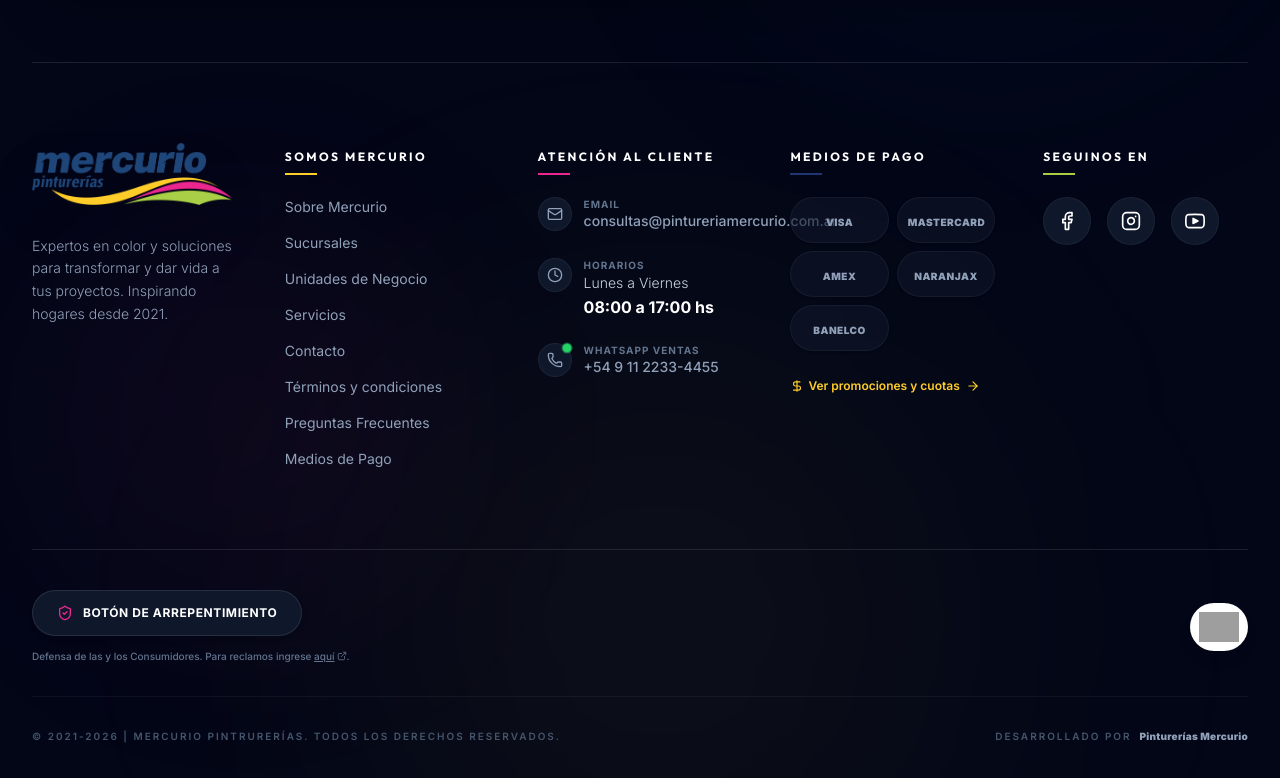
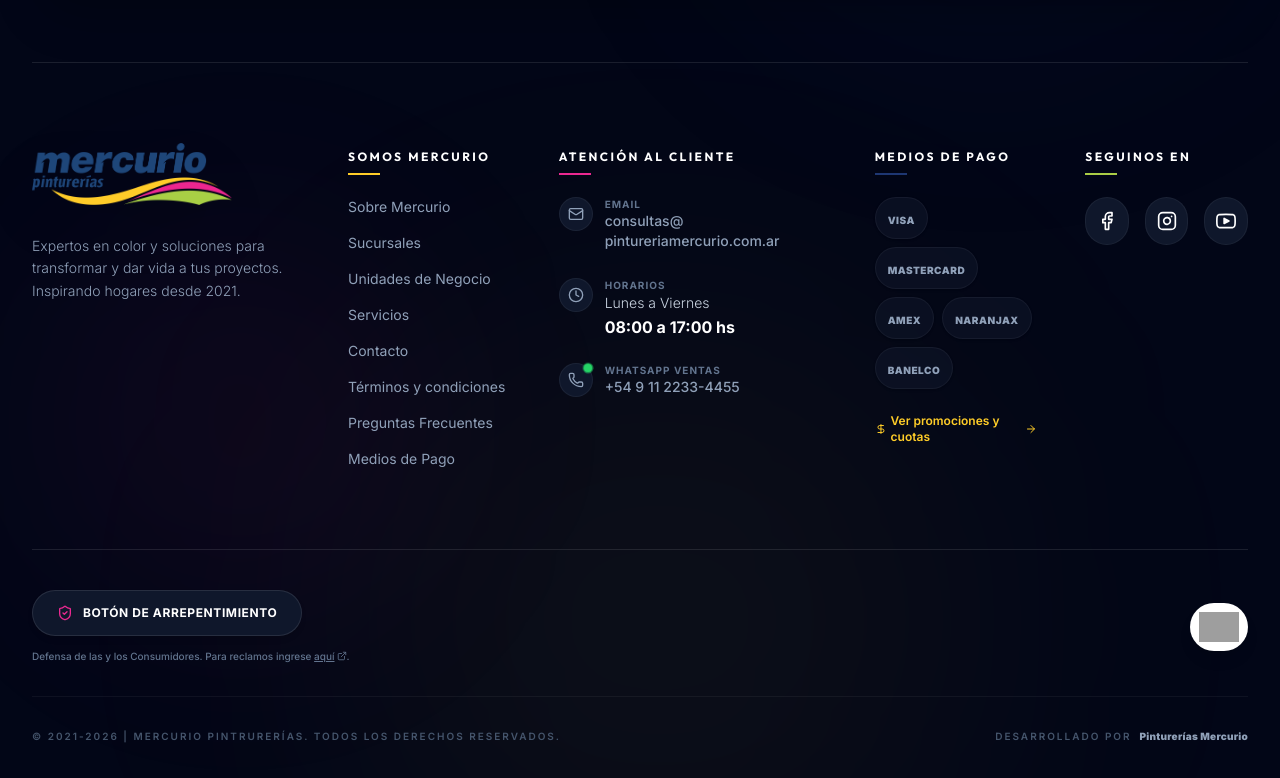
Before and after one commit to Nrlsb/ecommerce, a Next.js app: page / in a window 1280 px wide. Shown: the part 2407-3185 px from the top of the page. Built offline with nearby package versions, Linux system fonts and the light colour scheme; no server answers; the database is empty; grey boxes are pictures that could not be loaded.

Commit message:
Actualizacion 1.0.0839

```diff
--- a/src/components/Footer.tsx
+++ b/src/components/Footer.tsx
@@ -123,10 +123,10 @@ export default function Footer() {
                     initial="hidden"
                     whileInView="show"
                     viewport={{ once: true }}
-                    className="grid grid-cols-1 md:grid-cols-2 lg:grid-cols-5 gap-y-16 gap-x-12 relative z-10"
+                    className="grid grid-cols-1 md:grid-cols-2 lg:grid-cols-12 gap-y-16 gap-x-8 xl:gap-x-12 relative z-10"
                 >
                     {/* Logo & Brand Column */}
-                    <motion.div variants={itemVariants} className="lg:col-span-1 space-y-6">
+                    <motion.div variants={itemVariants} className="lg:col-span-3 md:col-span-1 space-y-6">
                         <Link href="/" className="inline-block group transition-transform duration-300 hover:scale-105">
                             <Image
                                 src="/images/logos/logomercurio.png"
@@ -143,7 +143,7 @@ export default function Footer() {
                     </motion.div>
 
                     {/* Somos Mercurio Column */}
-                    <motion.div variants={itemVariants}>
+                    <motion.div variants={itemVariants} className="lg:col-span-2 md:col-span-1">
                         <h3 className="text-white font-bold text-xs mb-8 uppercase tracking-[0.2em] relative inline-block">
                             Somos Mercurio
                             <span className="absolute -bottom-2.5 left-0 w-8 h-[2px] bg-mercurio-yellow"></span>
@@ -161,44 +161,44 @@ export default function Footer() {
                     </motion.div>
 
                     {/* Atención al Cliente Column */}
-                    <motion.div variants={itemVariants}>
+                    <motion.div variants={itemVariants} className="lg:col-span-3 md:col-span-1 min-w-0">
                         <h3 className="text-white font-bold text-xs mb-8 uppercase tracking-[0.2em] relative inline-block">
                             Atención al Cliente
                             <span className="absolute -bottom-2.5 left-0 w-8 h-[2px] bg-mercurio-pink"></span>
                         </h3>
                         <div className="space-y-6 text-sm">
-                            <a href="mailto:consultas@pintureriamercurio.com.ar" className="flex items-start gap-3 text-slate-400 hover:text-white transition-colors group/item">
-                                <div className="p-2 rounded-xl bg-slate-900 border border-white/5 group-hover/item:border-mercurio-pink/30 group-hover/item:text-mercurio-pink transition-colors">
+                            <a href="mailto:consultas@pintureriamercurio.com.ar" className="flex items-start gap-3 text-slate-400 hover:text-white transition-colors group/item min-w-0 w-full">
+                                <div className="p-2 rounded-xl bg-slate-900 border border-white/5 group-hover/item:border-mercurio-pink/30 group-hover/item:text-mercurio-pink transition-colors shrink-0">
                                     <Mail className="w-4 h-4" />
                                 </div>
-                                <div className="flex-1">
+                                <div className="flex-1 min-w-0">
                                     <span className="block text-slate-500 text-[10px] uppercase tracking-widest font-bold">Email</span>
-                                    <span className="text-sm font-medium border-b border-transparent group-hover/item:border-white/20 pb-0.5 transition-all truncate block max-w-[180px] lg:max-w-none">
-                                        consultas@pintureriamercurio.com.ar
+                                    <span className="text-xs sm:text-sm font-medium border-b border-transparent group-hover/item:border-white/20 pb-0.5 transition-all block break-all lg:break-normal">
+                                        consultas@<wbr />pintureriamercurio.com.ar
                                     </span>
                                 </div>
                             </a>
 
-                            <div className="flex items-start gap-3 text-slate-400">
-                                <div className="p-2 rounded-xl bg-slate-900 border border-white/5">
+                            <div className="flex items-start gap-3 text-slate-400 min-w-0 w-full">
+                                <div className="p-2 rounded-xl bg-slate-900 border border-white/5 shrink-0">
                                     <Clock className="w-4 h-4 text-slate-400" />
                                 </div>
-                                <div>
+                                <div className="flex-1 min-w-0">
                                     <span className="block text-slate-500 text-[10px] uppercase tracking-widest font-bold">Horarios</span>
-                                    <p className="text-slate-300 font-light">Lunes a Viernes</p>
-                                    <p className="text-white font-bold text-base mt-0.5">08:00 a 17:00 hs</p>
+                                    <p className="text-slate-300 text-xs sm:text-sm font-light">Lunes a Viernes</p>
+                                    <p className="text-white font-bold text-sm sm:text-base mt-0.5 truncate">08:00 a 17:00 hs</p>
                                 </div>
                             </div>
 
-                            <a href="https://wa.me/5491122334455" target="_blank" rel="noopener noreferrer" className="flex items-start gap-3 text-slate-400 hover:text-white transition-colors group/item">
-                                <div className="p-2 rounded-xl bg-slate-900 border border-white/5 group-hover/item:border-mercurio-green/30 group-hover/item:text-mercurio-green transition-colors relative">
+                            <a href="https://wa.me/5491122334455" target="_blank" rel="noopener noreferrer" className="flex items-start gap-3 text-slate-400 hover:text-white transition-colors group/item min-w-0 w-full">
+                                <div className="p-2 rounded-xl bg-slate-900 border border-white/5 group-hover/item:border-mercurio-green/30 group-hover/item:text-mercurio-green transition-colors relative shrink-0">
                                     <Phone className="w-4 h-4" />
                                     <span className="absolute top-0 right-0 w-2 h-2 bg-[#25D366] rounded-full animate-ping"></span>
                                     <span className="absolute top-0 right-0 w-2 h-2 bg-[#25D366] rounded-full"></span>
                                 </div>
-                                <div>
+                                <div className="flex-1 min-w-0">
                                     <span className="block text-slate-500 text-[10px] uppercase tracking-widest font-bold">WhatsApp Ventas</span>
-                                    <span className="text-sm font-medium border-b border-transparent group-hover/item:border-white/20 pb-0.5 transition-all">
+                                    <span className="text-xs sm:text-sm font-medium border-b border-transparent group-hover/item:border-white/20 pb-0.5 transition-all block truncate">
                                         +54 9 11 2233-4455
                                     </span>
                                 </div>
@@ -207,18 +207,18 @@ export default function Footer() {
                     </motion.div>
 
                     {/* Medios de Pago Column */}
-                    <motion.div variants={itemVariants}>
+                    <motion.div variants={itemVariants} className="lg:col-span-2 md:col-span-1">
                         <h3 className="text-white font-bold text-xs mb-8 uppercase tracking-[0.2em] relative inline-block">
                             Medios de Pago
                             <span className="absolute -bottom-2.5 left-0 w-8 h-[2px] bg-mercurio-blue"></span>
                         </h3>
                         <div className="space-y-6">
-                            <div className="grid grid-cols-2 gap-2">
+                            <div className="flex flex-wrap gap-2">
                                 {paymentMethods.map((card) => (
                                     <motion.div
                                         key={card.name}
                                         whileHover={{ y: -3, scale: 1.02 }}
-                                        className="group bg-slate-900/60 hover:bg-slate-900 border border-white/5 hover:border-white/10 p-2.5 rounded-xl text-center transition-all cursor-default shadow-sm"
+                                        className="group bg-slate-900/60 hover:bg-slate-900 border border-white/5 hover:border-white/10 px-3 py-2 rounded-xl text-center transition-all cursor-default shadow-sm shrink-0"
                                     >
                                         <span className={`text-[10px] font-black tracking-wider text-slate-400 transition-colors ${card.color}`}>
                                             {card.name}
@@ -235,7 +235,7 @@ export default function Footer() {
                     </motion.div>
 
                     {/* Seguinos Column */}
-                    <motion.div variants={itemVariants}>
+                    <motion.div variants={itemVariants} className="lg:col-span-2 md:col-span-1">
                         <h3 className="text-white font-bold text-xs mb-8 uppercase tracking-[0.2em] relative inline-block">
                             Seguinos En
                             <span className="absolute -bottom-2.5 left-0 w-8 h-[2px] bg-mercurio-green"></span>
```
